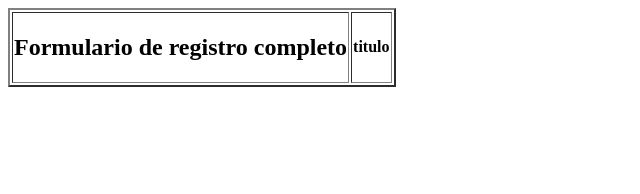
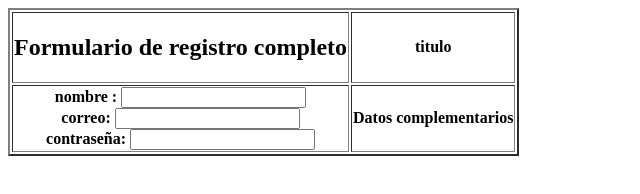
Before and after one commit to blaze-darck/ExamenPI, a plain HTML site: page index.html in a window 1280 px wide. Shown: the whole page, without its empty margins (0-640 px from the left). Drawn offline with Linux system fonts and the light colour scheme.

Commit message:
feat: Adicion de formulario de registro

```diff
--- a/index.html
+++ b/index.html
@@ -7,6 +7,13 @@
 
     <table border="2px" >
         <tr><th><h2>Formulario de registro completo</h2></th><th>titulo</th></tr>
+        <tr><th><form >
+            <label>nombre : <input type="text"></label> <br>
+             <label>correo: <input type="text"></label> <br>
+            <label >contraseña: <input type="text"></label>
+
+        </form></th><th>Datos complementarios</th></tr>
+
     </table>
 </head>
 <body>
```
